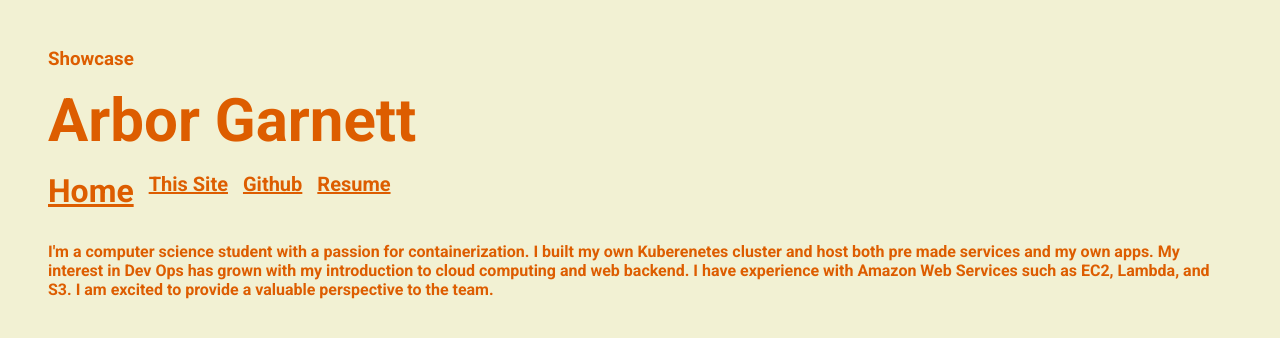
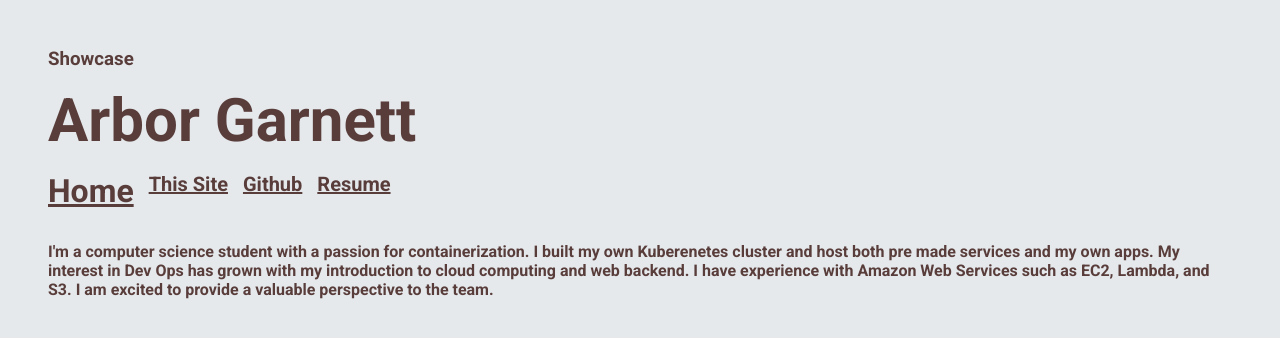
Before and after one commit to PaperLightbulb/PersonalSite, a Vue app in the folder vueex/: page / in a window 1280 px wide. Shown: the top 338 px of the page. Built offline with nearby package versions, Linux system fonts and the light colour scheme.

Commit message:
changed color scheme

```diff
--- a/vueex/src/assets/main.css
+++ b/vueex/src/assets/main.css
@@ -32,7 +32,11 @@
   text-decoration: none;
 }
 
-
+@media screen and (min-width: 500px) {
+  .content {
+    display: none;
+  }
+}
 
 h2 {
   white-space: nowrap;
@@ -60,8 +64,8 @@ h1 {
   /* --bg: #B9D7D6;
   --fg: #144D4D; */
 
-  --bg: #F2F1D3;
-  --fg: #DD5D00;
+  --bg: #E5E9EC;
+  --fg: #593D3B;
   color: var(--fg);
   background-color: var(--bg);
   font-family: "Roboto";
--- a/vueex/src/views/HomeView.vue
+++ b/vueex/src/views/HomeView.vue
@@ -14,11 +14,6 @@ const homeb = ref(null)
 const siteb = ref(null)
 const resumeb = ref(null)
 const ghb = ref(null)
-
-function send_gh () {
-  send(gh,ghb)
-  window.location.href = 'https://github.com/PaperLightbulb'
-}
 
 function send (sel, selb) {
   home.value.style.display = "none"
@@ -48,6 +43,11 @@ function send_this_site () {
   send(thisSite,siteb)
 }
 
+function send_gh () {
+  send(gh,ghb)
+  window.location.href = 'https://github.com/PaperLightbulb'
+}
+
 onMounted(() => {
   send(home,homeb)
 })
@@ -63,10 +63,10 @@ onMounted(() => {
       <button class="lnk" @click="send_gh()" ><h2 ref="ghb">Github</h2></button>
       <button class="lnk" @click="send_resume()" ><h2  ref="resumeb">Resume</h2></button>
     </div>
-    <div ref="home">
+    <div class="content" ref="home">
       <p>I'm a computer science student with a passion for containerization. I built my own Kuberenetes cluster and host both pre made services and my own apps. My interest in Dev Ops has grown with my introduction to cloud computing and web backend. I have experience with Amazon Web Services such as EC2, Lambda, and S3. I am excited to provide a valuable perspective to the team.</p>
     </div>
-    <div ref="resume">
+    <div class="content" ref="resume">
       <h2>Education</h2><br>
 <h3>Projects</h3><p>
 Personal Kubernetes Cluster<br>
@@ -99,9 +99,9 @@ Scouts BSA (formerly Boy Scouts of America)<br>
 Safe City Food Shelf<br>
 - Helped hundreds of individuals and families have access to timely, dignified food options.</p>
     </div>
-    <div ref="thisSite" >
+    <div class="content" ref="thisSite" >
       <p>This site is hosted on my personal k3s Kubernetes cluster. Kubernetes facinates me beacuse of its continuous uptime features and ability to load balance across machines. My k3s cluster has 4 machines, ranging from a Raspberry Pie 2 to a beefy gaming PC. I created a build script in order to make updating this website easy and painless. I used a reverse tunnelling service to host this website on the public internet due to not having access to a public IP address or port forwarding. I built with Vue JS, which interested me because of its abstraction of the virtual DOM, and because of my past experience with it.</p>
     </div>
-    <div ref="gh"></div>
+    <div class="content" ref="gh"></div>
   </div>
 </template>
```
